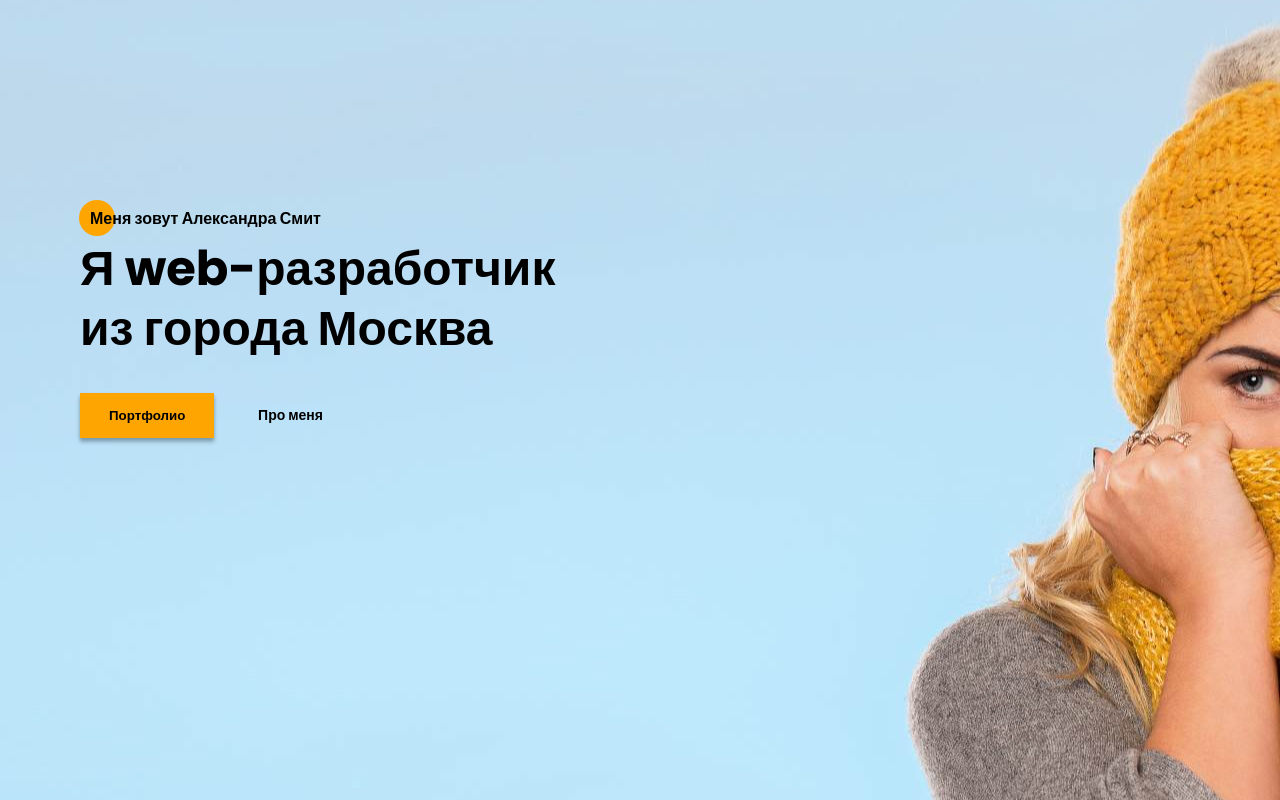
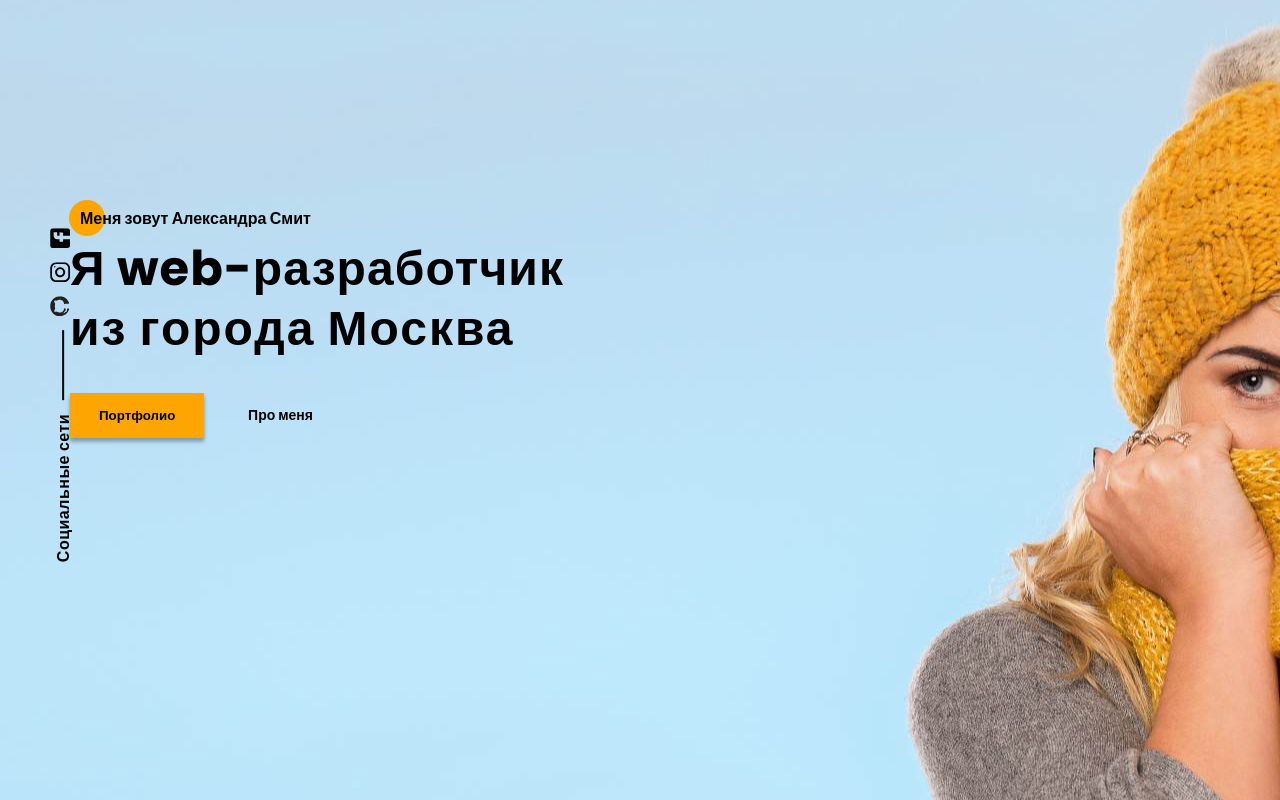
Before and after one commit to pshigotskaya26/landing-page, a website: page index.html in a window 1280 px wide. Drawn offline with Linux system fonts and the light colour scheme.

Commit message:
feat: add social network block into about section

```diff
--- a/index.html
+++ b/index.html
@@ -21,6 +21,23 @@
   </head>
   <body>
     <section class="about">
+      <div class="about__social-network">
+        <div class="social-network">
+          <span class="social-network__text">Социальные сети</span>
+          <span class="social-network__line"></span>
+        <div class="social-links">
+          <a href="https://github.com/" class="social-links__item" target="_blank">
+            <span class="icon icon_github"></span>
+          </a>
+          <a href="https://www.instagram.com/" class="social-links__item" target="_blank">
+            <span class="icon icon_instagramm"></span>
+          </a>
+          <a href="https://www.facebook.com/" class="social-links__item" target="_blank">
+            <span class="icon icon_facebook"></span>
+          </a>
+        </div>
+        </div>
+      </div>
       <div class="container">
         <div class="about__content">
           <h2 class="about__subtitle">Меня зовут Александра Смит</h2>
--- /dev/null
+++ b/sass/base/_icons.scss
@@ -0,0 +1,21 @@
+.icon {
+    display: inline-block;
+    width: 20px;
+    height: 20px;
+    background-repeat: no-repeat;
+     transform: rotate(90deg);
+    -ms-transform: rotate(90deg);
+    -webkit-transform: rotate(90deg);
+
+    &_github {
+        background-image: url("../assets/svg/github.svg");
+    }
+
+    &_instagramm {
+        background-image: url("../assets/svg/instagram.svg");
+    }
+
+    &_facebook {
+        background-image: url("../assets/svg/facebook.svg");
+    }
+}
--- a/sass/components/_about.scss
+++ b/sass/components/_about.scss
@@ -1,9 +1,18 @@
 .about {
   position: relative;
   min-height: 800px;
-    background-image: url('../assets/img/background.jpg');
+  background-image: url("../assets/img/background.jpg");
   background-repeat: no-repeat;
   background-size: cover;
+
+  &__social-network {
+    position: absolute;
+    top: 47.8%;
+    left: -104px;
+    transform: rotate(-90deg);
+    -ms-transform: rotate(-90deg);
+    -webkit-transform: rotate(-90deg);
+  }
 
   &__content {
     padding-top: 206px;
@@ -17,8 +26,11 @@
   &__title {
     padding-bottom: 34px;
     line-height: 60px;
+    letter-spacing: 1.1px;
+
     & span {
       display: block;
+      letter-spacing: 2px;
     }
   }
 
@@ -27,5 +39,31 @@
     color: $color-black;
     font-weight: bold;
   }
+}
 
+.social-network {
+  display: flex;
+  align-items: center;
+  column-gap: 14px;
+
+  &__text {
+    font-size: 16px;
+    font-weight: bold;
+    letter-spacing: 0.5px;
   }
+
+  &__line {
+    width: 70px;
+    height: 0;
+    border-top: 2px solid $color-black;
+  }
+}
+
+.social-links {
+  display: flex;
+  column-gap: 14px;
+
+  &__item {
+    display: inline-block;
+  }
+}
--- a/sass/layouts/_container.scss
+++ b/sass/layouts/_container.scss
@@ -1,5 +1,4 @@
 .container {
     max-width: $container-width;
     margin: 0 auto;
-    padding-left: 10px;
 }
--- a/sass/style.scss
+++ b/sass/style.scss
@@ -1,6 +1,7 @@
 @import "abstract/constants";
 @import "base/base";
 @import "base/buttons";
+@import "base/icons";
 
 @import "layouts/container";
 
```
Also changed, not shown: assets/svg/facebook.svg (added), assets/svg/github.svg (added), assets/svg/instagram.svg (added), css/style.css, 1 other file. Lines whose indentation alone changed are shown as unchanged.
